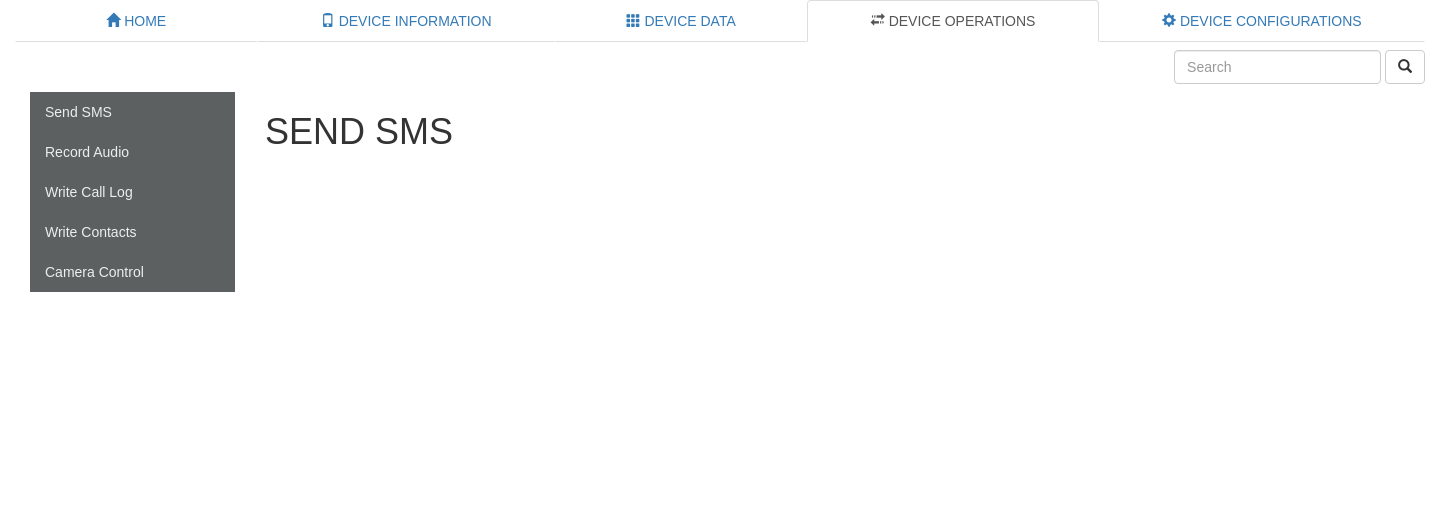
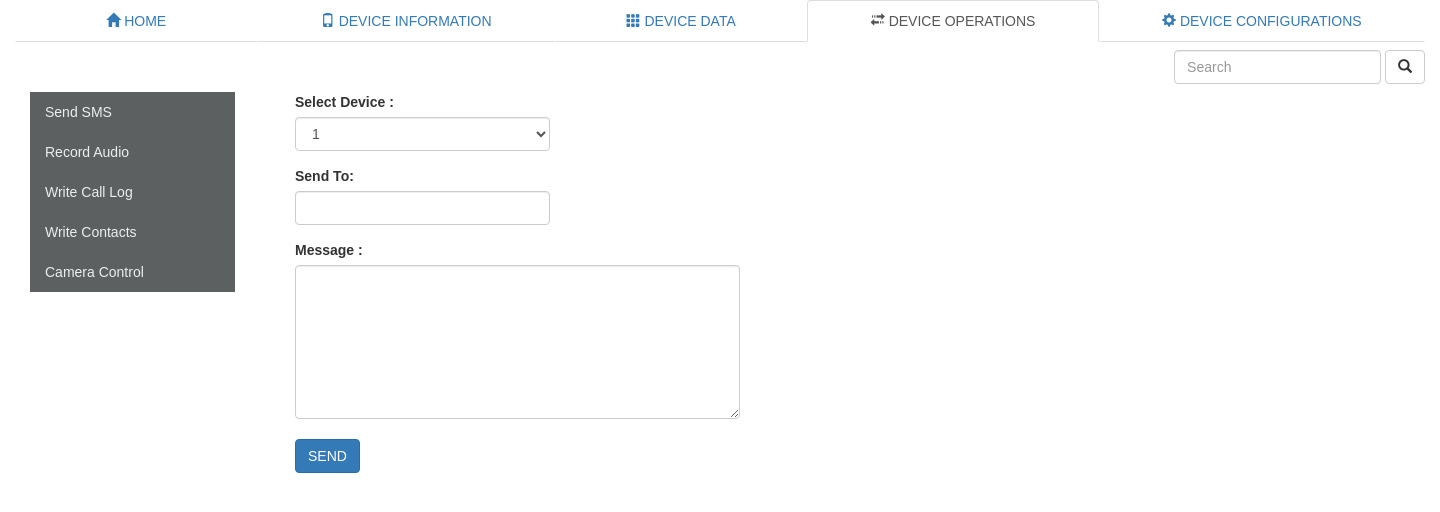
Before and after one commit to Lo-Laouni/eagleEye, a Flask app: page /operations in a window 1440 px wide. Shown: the part 92-604 px from the top of the page. Run offline with Flask 2, Linux system fonts and the light colour scheme; a user stored in the database is signed in; tables that the repository leaves empty hold one stand-in row (values such as "Sample post"); parts of the project's set-up code (start-up, migrations or seed data) failed here and were passed over; some libraries are stand-ins or nearby versions.

Commit message:
device operations tab progress

```diff
--- a/app.py
+++ b/app.py
@@ -44,7 +44,9 @@ def devData():
 
 @app.route('/operations')
 def devOp():
-    return render_template('devOp.html', name=current_user.id)
+    devId = deviceTable.query.with_entities(deviceTable.instanceID)
+    count = devId.count()
+    return render_template('devOp.html', name=current_user.id, devsId=devId, count=count)
 
 
 @app.route('/configs')
--- a/static/structures.css
+++ b/static/structures.css
@@ -2,3 +2,43 @@
     position: absolute;
     right: 0px;
 }
+
+#senderDev{
+    float:left;
+
+}
+#recipient{
+    float:left;
+    clear:left;
+}
+
+#messageIn{
+    float:left;
+    clear:left;
+}
+
+#senderDev2{
+    float:left;
+    clear:left;}
+
+#number{
+    float:left;
+    clear:left;}
+
+#date{
+    float:left;
+    clear:left;}
+
+#duration{
+    float:left;
+    clear:left;}
+#calltype{
+    float:left;
+    clear:left;}
+#callAck{
+    float:left;
+    clear:left;}
+#execute{
+    float:left;
+    clear:left;
+}
--- a/templates/devData.html
+++ b/templates/devData.html
@@ -67,7 +67,7 @@ Eagle Eye | device data
                             {% endfor %}
                           </select>
                         </div>
-                        <input type="submit" class="btn btn-primary" value="Submit">
+                        <input type="submit" class="btn btn-primary" value="Retrieve Contacts">
                     </form>
                     <div class="textareas col-sm-6">
                         <label for="contactsTextarea"><strong>Device Contacts: </strong></label>
@@ -86,7 +86,7 @@ Eagle Eye | device data
                             {% endfor %}
                           </select>
                         </div>
-                        <input type="submit" class="btn btn-primary" value="Submit">
+                        <input type="submit" class="btn btn-primary" value="Retrieve Call Logs">
                     </form>
                     <div class="textareas col-sm-6">
                         <label for="callLogTextarea"><strong>Device Calls Log: </strong></label>
@@ -105,7 +105,7 @@ Eagle Eye | device data
                             {% endfor %}
                           </select>
                         </div>
-                        <input type="submit" class="btn btn-primary" value="Submit">
+                        <input type="submit" class="btn btn-primary" value="Retrieve SMS">
                     </form>
                     <div class="textareas col-sm-6">
                         <label for="smsTextarea"><strong>Device SMS: </strong></label>
--- a/templates/devOp.html
+++ b/templates/devOp.html
@@ -4,6 +4,7 @@
 {{super()}}
 <link rel="stylesheet" type="text/css" href="{{url_for('static', filename='headerBar.css')}}">
 <link rel="stylesheet" type="text/css" href="{{url_for('static', filename='navSide.css')}}">
+<link rel="stylesheet" type="text/css" href="{{url_for('static', filename='structures.css')}}">
 {% endblock %}
 
 {% block title %}
@@ -57,14 +58,87 @@ Eagle Eye | device operations
     <div class="col-sm-10">
         <section>
             <div class="tab-content">
-                <div class="tab-pane fade in active" role="tabpanel" id="sendSms">
-                    <h1>SEND SMS</h1>
+                <div class="container tab-pane fade in active" role="tabpanel" id="sendSms">
+                    <form>
+                        <div class="form-group col-sm-3" id="senderDev">
+                            <label for="selectDev">Select Device : </label>
+                            <select class="form-control" id="selectDev">
+                                {% for row in range(count) %}
+                                <option>{{ devsId[row][0] }}</option>
+                                {% endfor %}
+                            </select>
+                        </div>
+                        <div class="form-group col-sm-3" id="recipient">
+                            <label for="sendto">Send To:</label>
+                            <input type="text" id="sendto" class="form-control" name="sendto" required>
+                        </div>
+                        <div class="form-group col-sm-5" id="messageIn">
+                            <label for="message">Message : </label>
+                            <textarea class="form-control" id="message" rows="7"></textarea>
+                            <br>
+                            <input type="submit" class="btn btn-primary" value="SEND">
+                        </div>
+                    </form>
                 </div>
                 <div class="tab-pane fade" role="tabpanel" id="recordAudio">
                     <h1>RECORD AUDIO</h1>
                 </div>
                 <div class="tab-pane fade" role="tabpanel" id="writeCallLog">
-                    <h1>WRITE CALL LOGS</h1>
+                    <form>
+                        <div class="form-group col-sm-3" id="senderDev2">
+                            <label for="selectDev">Select Device : </label>
+                            <select class="form-control" id="selectDev2">
+                                {% for row in range(count) %}
+                                <option>{{ devsId[row][0] }}</option>
+                                {% endfor %}
+                            </select>
+                        </div>
+
+                        <div class="form-group col-sm-3" id="number">
+                            <label>Number :</label>
+                            <input type="text" id="callnumber" class="form-control" name="callnumber" required>
+                        </div>
+
+                        <div class="form-group col-sm-3" id="date">
+                            <label>Call Date :</label>
+                            <input type="datetime" id="calldate" class="form-control" name="calldate" required>
+                        </div>
+
+                        <div class="form-group col-sm-3" id="duration">
+                            <label>Call Duration(ms) :</label>
+                            <input type="number" id="callduration" class="form-control" name="callduration">
+                        </div>
+
+                        <div class="form-group col-sm-4" id="calltype">
+                            <label>Call Type :</label>
+                            <div>
+                                <label class="radio-inline">
+                                    <input type="radio" id="dialled" name="dialled" value="dialled">DIALLED
+                                </label>
+                                <label class="radio-inline">
+                                    <input type="radio" id="received" name="received" value="received">RECEIVED
+                                </label>
+                                <label class="radio-inline">
+                                    <input type="radio" id="missed" name="missed" value="missed">MISSED
+                                </label>
+                            </div>
+
+                        </div>
+
+                        <div class="form-group col-sm-3" id="callAck">
+                            <label>Call Acknowledgement :</label>
+                            <div>
+                                <label class="radio-inline">
+                                    <input type="radio" id="callAckYes" name="callAckYes">YES
+                                </label>
+                                <label class="radio-inline">
+                                    <input type="radio" id="callAckNo" name="callAckNo">NO
+                                </label>
+                            </div>
+                        </div>
+                        <br>
+                        <input type="submit" class="btn btn-primary" value="EXECUTE" id="execute">
+                    </form>
                 </div>
                 <div class="tab-pane fade" role="tabpanel" id="writeContacts">
                     <h1>WRITE CONTACTS</h1>
```
